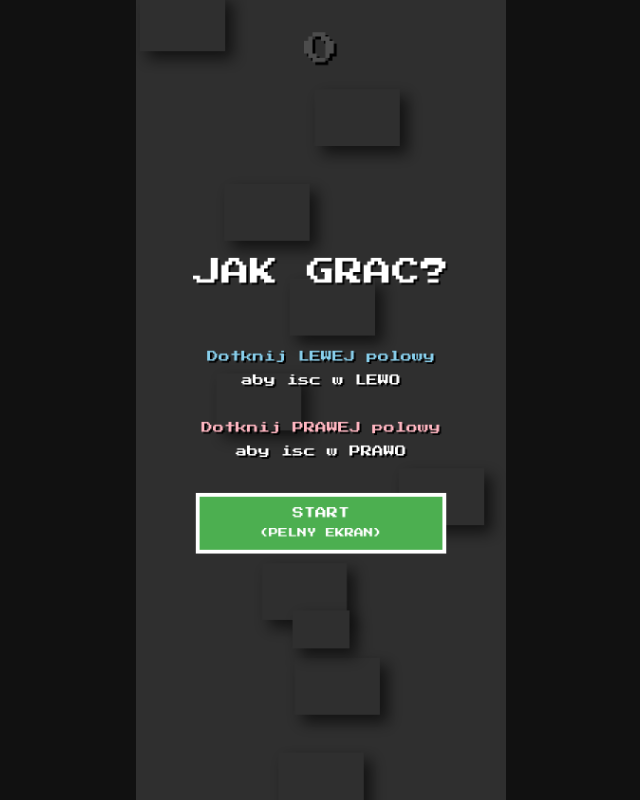
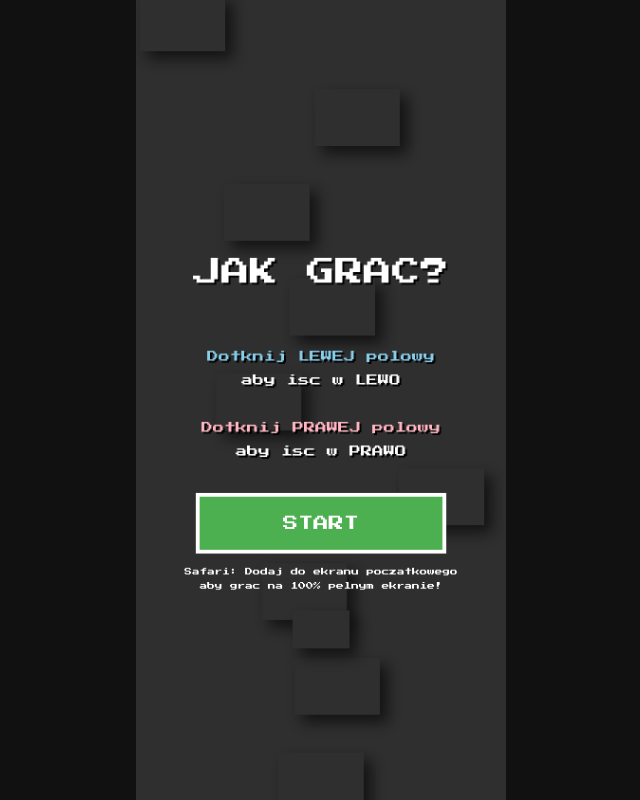
Before and after one commit to DankonDev/pusheenplatformer, a plain HTML site: page index.html in a window 1280 px wide. Shown: the whole page, without its empty margins (319-959 px from the left). Drawn offline with Linux system fonts and the light colour scheme.

Commit message:
Update index.html

```diff
--- a/index.html
+++ b/index.html
@@ -2,7 +2,9 @@
 <html lang="pl">
 <head>
     <meta charset="UTF-8">
-    <meta name="viewport" content="width=device-width, initial-scale=1.0, maximum-scale=1.0, user-scalable=no">
+    <meta name="viewport" content="width=device-width, initial-scale=1.0, maximum-scale=1.0, user-scalable=no, viewport-fit=cover">
+    <meta name="apple-mobile-web-app-capable" content="yes">
+    <meta name="apple-mobile-web-app-status-bar-style" content="black-translucent">
     <title>Wertykalny Platformer - Urodziny</title>
 
     <link rel="preconnect" href="https://fonts.googleapis.com">
@@ -15,19 +17,23 @@
             padding: 0;
             box-sizing: border-box;
         }
-        body {
+        html, body {
+            width: 100%;
+            height: 100%;
+            position: fixed;
+            top: 0;
+            left: 0;
             background-color: #111;
             overflow: hidden;
             touch-action: none;
             display: flex;
             justify-content: center;
             align-items: center;
-            height: 100vh;
             font-family: 'Press Start 2P', cursive;
         }
         canvas {
-            max-width: 100vw;
-            max-height: 100vh;
+            max-width: 100%;
+            max-height: 100%;
             object-fit: contain;
             background-color: #000;
         }
@@ -46,7 +52,6 @@
     canvas.width = GAME_WIDTH;
     canvas.height = GAME_HEIGHT;
 
-    // Ładowanie grafik
     const bgImage = new Image(); bgImage.src = 'background.png';
     const platformLower = new Image(); platformLower.src = 'platform_lower.png';
     const platformDirt = new Image(); platformDirt.src = 'platform_dirt.png';
@@ -63,10 +68,8 @@
     let score = 0;
     const GOAL_SCORE = 100;
 
-    // ZMIANA: Zaczynamy od stanu 'start' zamiast 'playing'
     let gameState = 'start';
 
-    // Zmienne do sekwencji końcowej
     let winTime = 0;
     let winPhase = 0;
     let clickedPresentIndex = -1;
@@ -205,16 +208,17 @@
         ctx.fillRect(x + 2*s, y + 3*s, s, s);
     }
 
-    // Funkcja wywołująca pełny ekran
     function requestFullScreen() {
         const elem = document.documentElement;
-        if (elem.requestFullscreen) {
-            elem.requestFullscreen().catch(err => console.log(err));
-        } else if (elem.webkitRequestFullscreen) { /* Safari */
-            elem.webkitRequestFullscreen();
-        } else if (elem.msRequestFullscreen) { /* IE11 */
-            elem.msRequestFullscreen();
-        }
+        try {
+            if (elem.requestFullscreen) {
+                elem.requestFullscreen().catch(err => {});
+            } else if (elem.webkitRequestFullscreen) {
+                elem.webkitRequestFullscreen();
+            } else if (elem.msRequestFullscreen) {
+                elem.msRequestFullscreen();
+            }
+        } catch(e) {}
     }
 
     function handleInputStart(clientX, clientY) {
@@ -225,19 +229,17 @@
         const clickX = (clientX - rect.left) * scaleX;
         const clickY = (clientY - rect.top) * scaleY;
 
-        // EKRAN STARTOWY
         if (gameState === 'start') {
             const btnW = 260, btnH = 60;
             const btnX = GAME_WIDTH / 2 - btnW / 2;
             const btnY = GAME_HEIGHT / 2 + 100;
 
-            // Jeśli kliknięto przycisk "START"
             if (clickX >= btnX && clickX <= btnX + btnW && clickY >= btnY && clickY <= btnY + btnH) {
                 requestFullScreen();
                 gameState = 'playing';
-                player.vy = player.jumpStrength; // Wymuszamy pierwszy skok
+                player.vy = player.jumpStrength;
             }
-            return; // Zatrzymujemy sprawdzanie reszty
+            return;
         }
 
         if (gameState === 'win') {
@@ -294,7 +296,6 @@
     window.addEventListener('mouseup', handleInputEnd);
 
     function update() {
-        // Jeśli jesteśmy w menu głównym, nie aktualizujemy fizyki gry
         if (gameState === 'start') return;
 
         const now = Date.now();
@@ -367,8 +368,6 @@
             player.x = GAME_WIDTH / 2 - player.width / 2;
             player.vy = 0;
             totalScroll = 0; score = 0; particles = []; heartParticles = [];
-
-            // ZMIANA: Po porażce wracamy od razu do gry, a nie do menu
             gameState = 'playing';
             initPlatforms();
             player.vy = player.jumpStrength;
@@ -378,7 +377,6 @@
     function draw() {
         ctx.clearRect(0, 0, GAME_WIDTH, GAME_HEIGHT);
 
-        // --- TŁO ---
         if (bgImage.complete && bgImage.naturalWidth !== 0) {
             if (winPhase === 5) {
                 const scale = Math.max(GAME_WIDTH / bgImage.naturalWidth, GAME_HEIGHT / bgImage.naturalHeight);
@@ -441,7 +439,7 @@
         ctx.shadowOffsetX = 0;
         ctx.shadowOffsetY = 0;
 
-        if (gameState === 'playing' || gameState === 'start') {
+        if (gameState === 'playing') {
             ctx.fillStyle = 'white';
             ctx.font = '36px "Press Start 2P"';
             ctx.textAlign = 'center';
@@ -451,13 +449,10 @@
             ctx.shadowColor = "transparent";
         }
 
-        // --- EKRAN STARTOWY / INSTRUKCJA ---
         if (gameState === 'start') {
-            // Przyciemnienie tła
             ctx.fillStyle = 'rgba(0, 0, 0, 0.7)';
             ctx.fillRect(0, 0, GAME_WIDTH, GAME_HEIGHT);
 
-            // Napisy
             ctx.fillStyle = 'white';
             ctx.textAlign = 'center';
             ctx.shadowColor = "black";
@@ -467,39 +462,37 @@
             ctx.fillText("JAK GRAC?", GAME_WIDTH / 2, GAME_HEIGHT / 2 - 120);
 
             ctx.font = '12px "Press Start 2P"';
-            // Lewa strona
-            ctx.fillStyle = '#87CEEB'; // Jasnoniebieski dla wyróżnienia
+            ctx.fillStyle = '#87CEEB';
             ctx.fillText("Dotknij LEWEJ polowy", GAME_WIDTH / 2, GAME_HEIGHT / 2 - 40);
             ctx.fillStyle = 'white';
             ctx.fillText("aby isc w LEWO", GAME_WIDTH / 2, GAME_HEIGHT / 2 - 15);
 
-            // Prawa strona
-            ctx.fillStyle = '#ffb6c1'; // Różowy dla wyróżnienia
+            ctx.fillStyle = '#ffb6c1';
             ctx.fillText("Dotknij PRAWEJ polowy", GAME_WIDTH / 2, GAME_HEIGHT / 2 + 35);
             ctx.fillStyle = 'white';
             ctx.fillText("aby isc w PRAWO", GAME_WIDTH / 2, GAME_HEIGHT / 2 + 60);
 
             ctx.shadowColor = "transparent";
 
-            // Przycisk Start
             const btnW = 260, btnH = 60;
             const btnX = GAME_WIDTH / 2 - btnW / 2;
             const btnY = GAME_HEIGHT / 2 + 100;
 
-            ctx.fillStyle = '#4CAF50'; // Zielony
+            ctx.fillStyle = '#4CAF50';
             ctx.fillRect(btnX, btnY, btnW, btnH);
             ctx.strokeStyle = '#FFFFFF';
             ctx.lineWidth = 4;
             ctx.strokeRect(btnX, btnY, btnW, btnH);
 
             ctx.fillStyle = 'white';
-            ctx.font = '12px "Press Start 2P"';
-            ctx.fillText("START", GAME_WIDTH / 2, btnY + 25);
-            ctx.font = '10px "Press Start 2P"';
-            ctx.fillText("(PELNY EKRAN)", GAME_WIDTH / 2, btnY + 45);
+            ctx.font = '16px "Press Start 2P"';
+            ctx.fillText("START", GAME_WIDTH / 2, btnY + 38);
+
+            ctx.font = '8px "Press Start 2P"';
+            ctx.fillText("Safari: Dodaj do ekranu poczatkowego", GAME_WIDTH / 2, btnY + 85);
+            ctx.fillText("aby grac na 100% pelnym ekranie!", GAME_WIDTH / 2, btnY + 100);
         }
 
-        // --- EKRAN ZWYCIĘSTWA (Fazy 0-4) ---
         if (gameState === 'win') {
             particles.forEach(p => {
                 ctx.globalAlpha = Math.max(0, p.life);
@@ -620,7 +613,6 @@
     }
 
     initPlatforms();
-    // Start pętli natychmiast, żeby narysować ekran "Start", usunąłem wcześniejsze przypisanie skoku (jumpStrength), by postać nie poleciała sama do góry.
     setTimeout(() => {
         gameLoop();
     }, 500);
```
